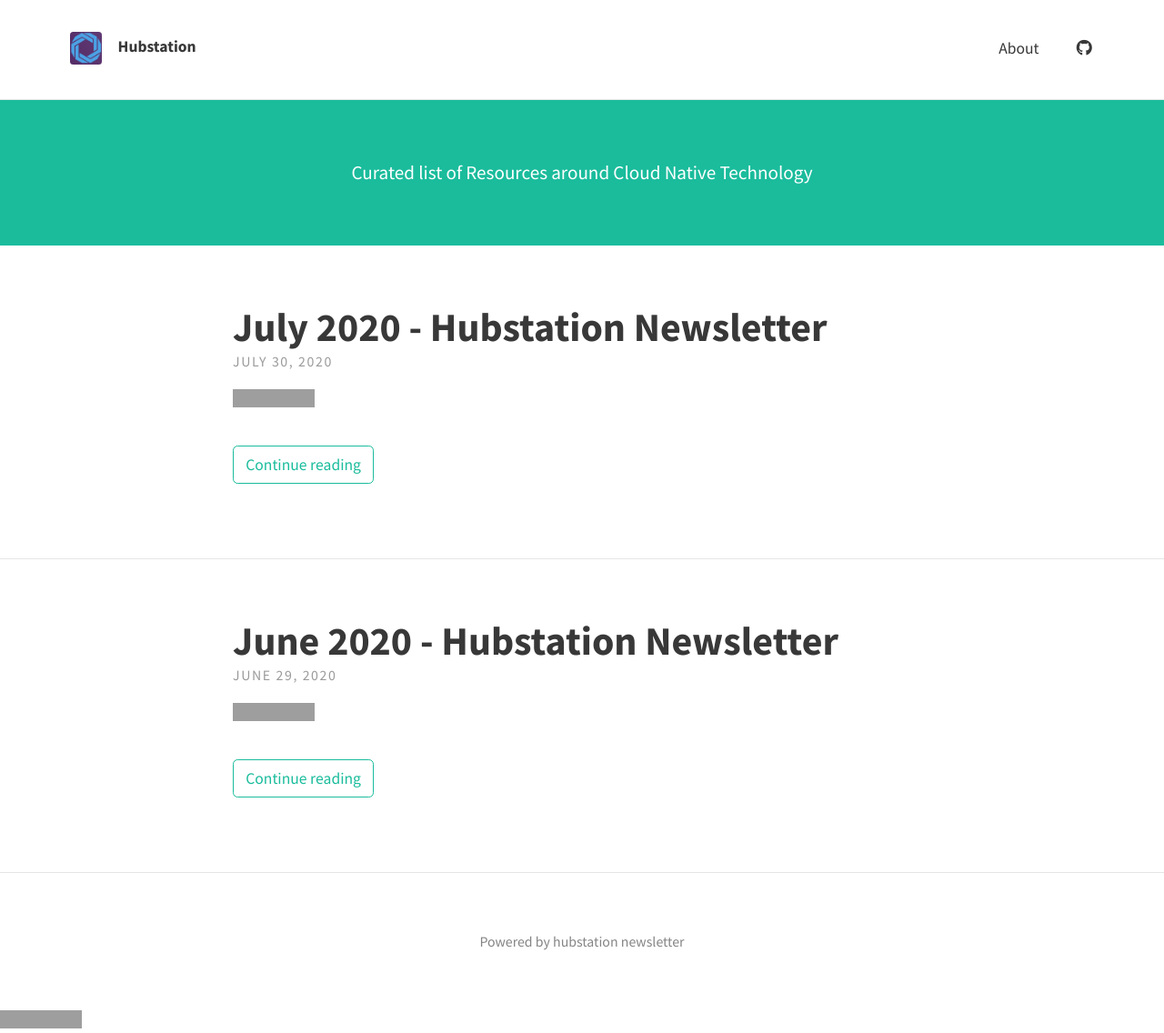
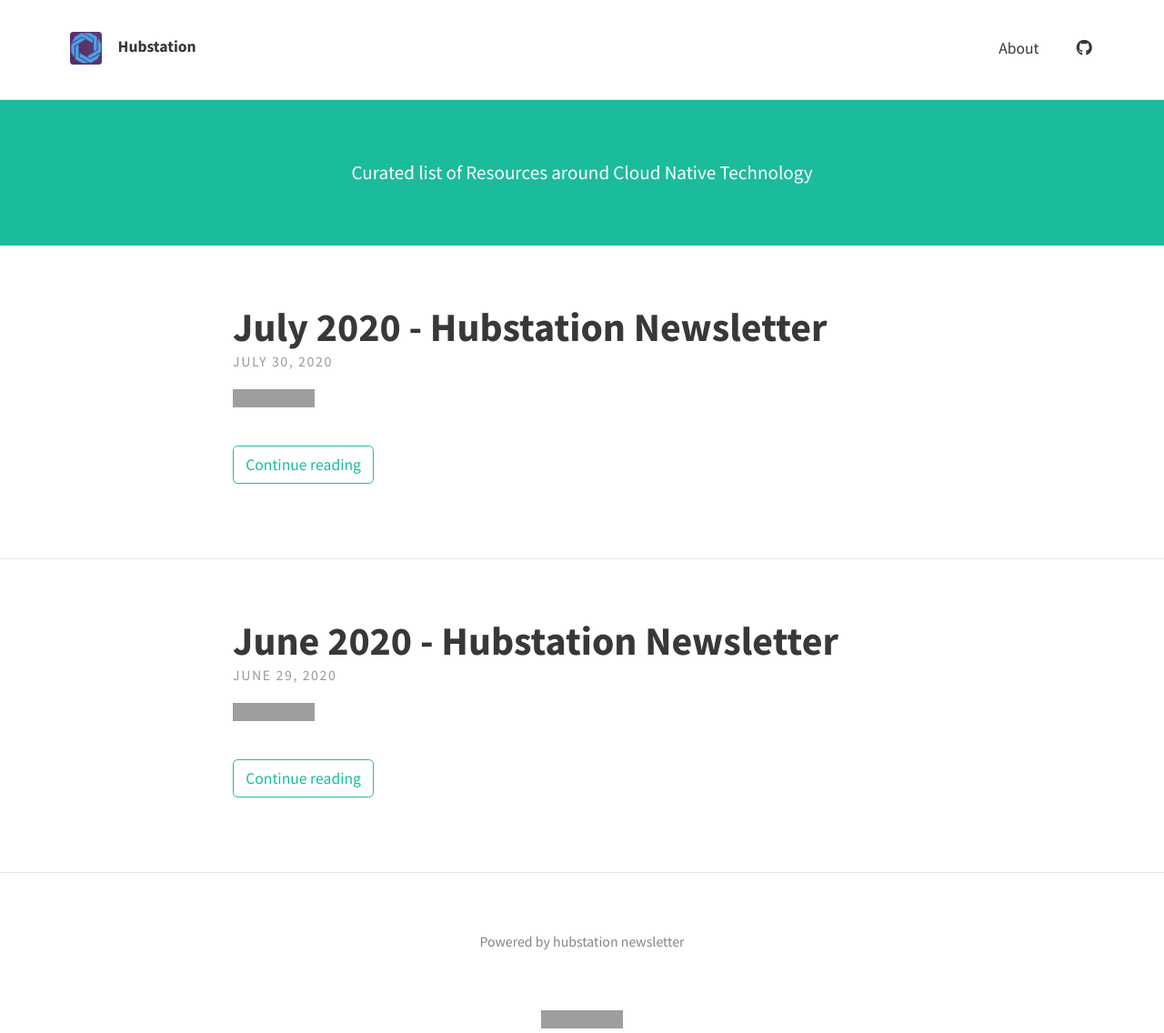
Before and after one commit to Hubstation/newsletter, a Jekyll site: the page built from index.html, in a window 1280 px wide. Shown: the whole page at 91% size. Built offline with Jekyll 4.4.1, drawn with Linux system fonts in a browser that asks for light colours; nearby versions of some CDN libraries; the list of posts is cut into pages by our own code; grey boxes are pictures that could not be loaded.

Commit message:
fixed counter to center
@saiyam1814

```diff
--- a/_layouts/default.html
+++ b/_layouts/default.html
@@ -10,6 +10,6 @@
   <script type="text/javascript" id="hs-script-loader" async defer src="//js.hs-scripts.com/8017601.js"></script>
 <!-- End of HubSpot Embed Code -->
     {% include footer.html %}
-    <img src="https://hitcounter.pythonanywhere.com/count/tag.svg?url=https%3A%2F%2Fhubstation.github.io%2Fnewsletter%2F" alt="Hits">
+    <center>  <img src="https://hitcounter.pythonanywhere.com/count/tag.svg?url=https%3A%2F%2Fhubstation.github.io%2Fnewsletter%2F" alt="Hits"> </center>
   </body>
 </html>
```
